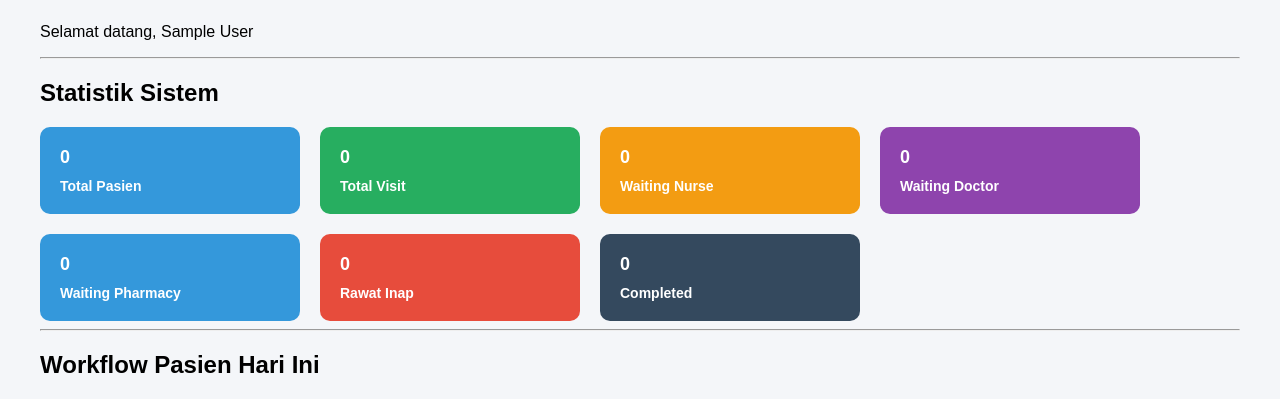
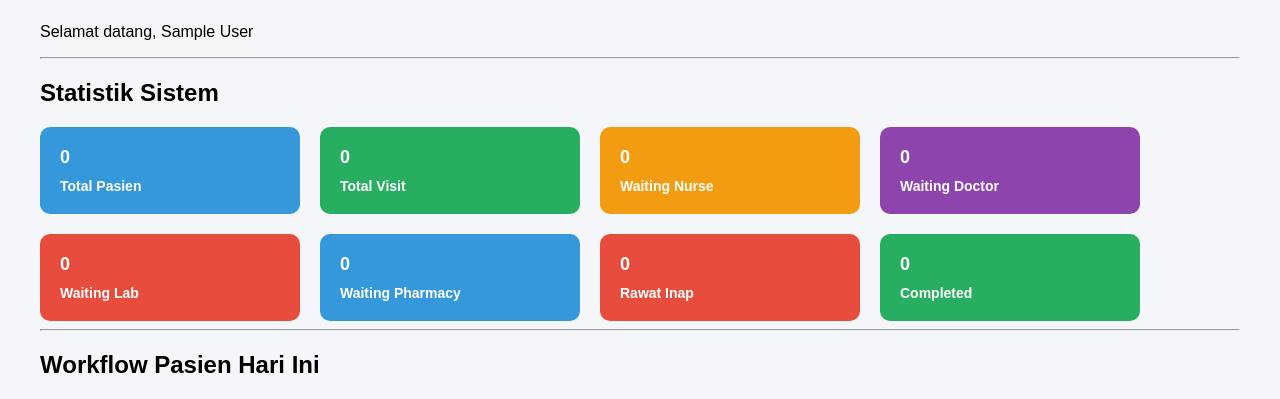
Before and after one commit to arivernando21/emr-project, a PHP site: page /modules/admin/dashboard.php in a window 1280 px wide. Shown: the part 303-702 px from the top of the page. Run offline with PHP 8.4, Linux system fonts and the light colour scheme; the visitor is signed in with stand-in values (Sample User, id 1); data that the repository does not hold is empty.

Commit message:
alhamdulillah

```diff
--- a/modules/admin/dashboard.php
+++ b/modules/admin/dashboard.php
@@ -203,6 +203,14 @@ include '../../templates/navbar.php';
 
     </div>
 
+    <div class="card red">
+
+        <?= $waiting_lab['total']; ?>
+
+        <small>Waiting Lab</small>
+
+    </div>
+
     <div class="card blue">
 
         <?= $waiting_pharmacy['total']; ?>
@@ -219,7 +227,7 @@ include '../../templates/navbar.php';
 
     </div>
 
-    <div class="card gray">
+    <div class="card green">
 
         <?= $completed['total']; ?>
 
```
